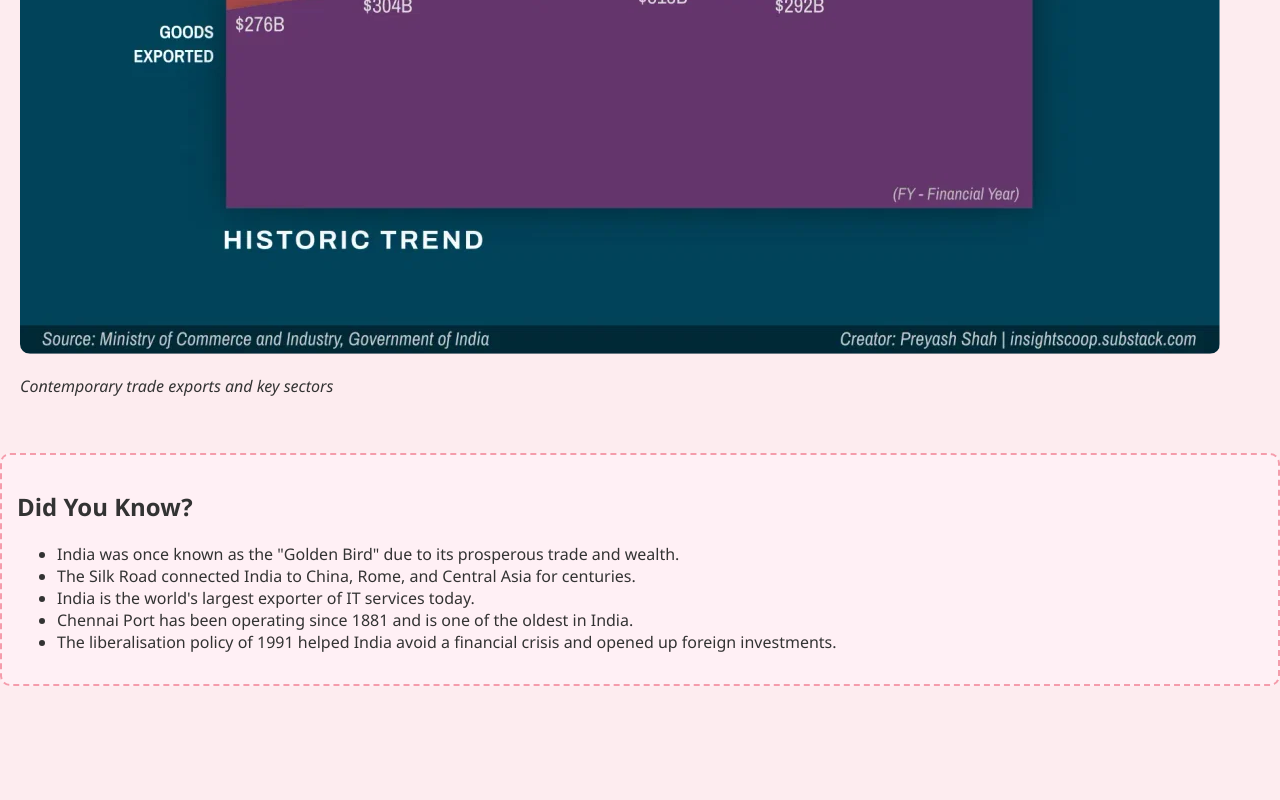
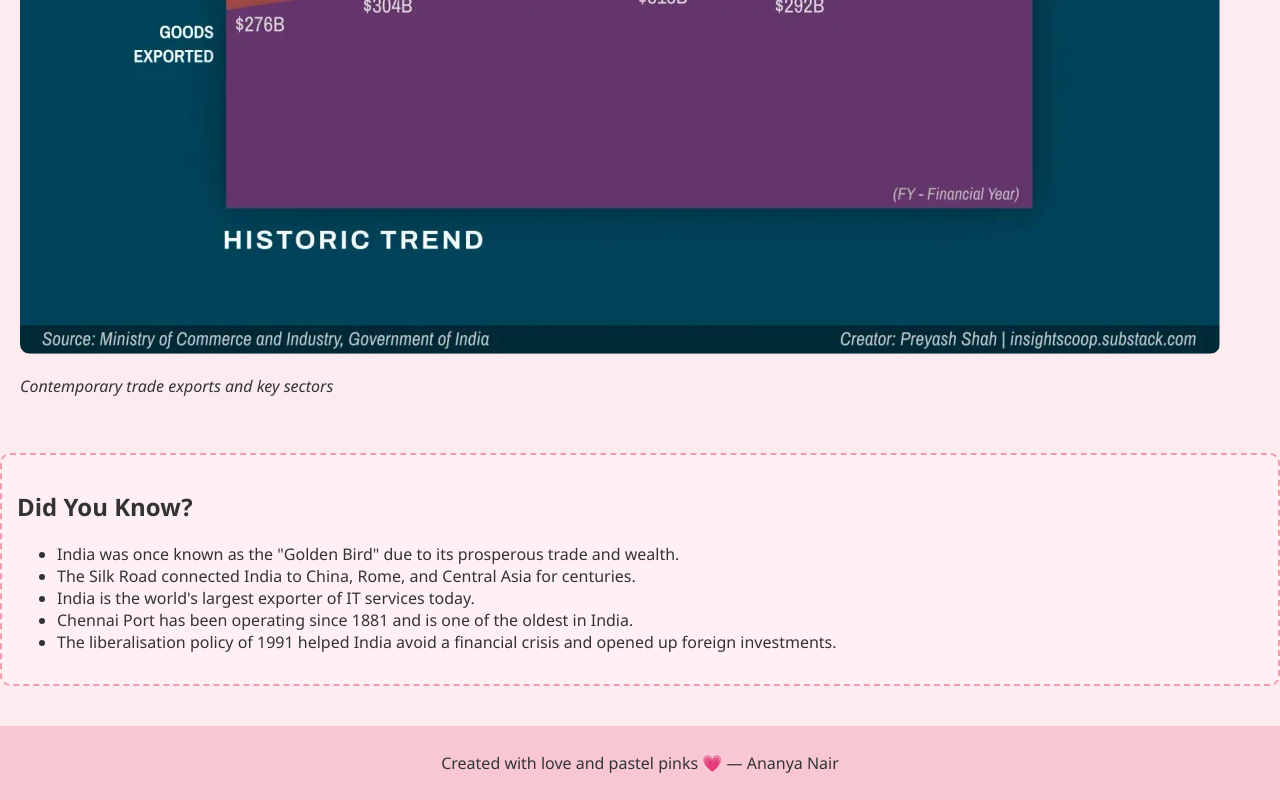
Before and after one commit to Annnimi2312/Indiainternationaltrade.html, a plain HTML site: page index.html in a window 1280 px wide. Shown: the part 3575-4375 px from the top of the page. Before the commit the page ends 4261 px from the top, so only its background shows below. Drawn offline with Linux system fonts and the light colour scheme.

Commit message:
Add files via upload

```diff
--- a/index.html
+++ b/index.html
@@ -1,3 +1,4 @@
+
 <!DOCTYPE html>
 <html lang="en">
 <head>
@@ -94,5 +95,9 @@
       <li>The liberalisation policy of 1991 helped India avoid a financial crisis and opened up foreign investments.</li>
     </ul>
   </div>
+
+  <footer>
+    <p>Created with love and pastel pinks 💗 — Ananya Nair</p>
+  </footer>
 </body>
 </html>
```
